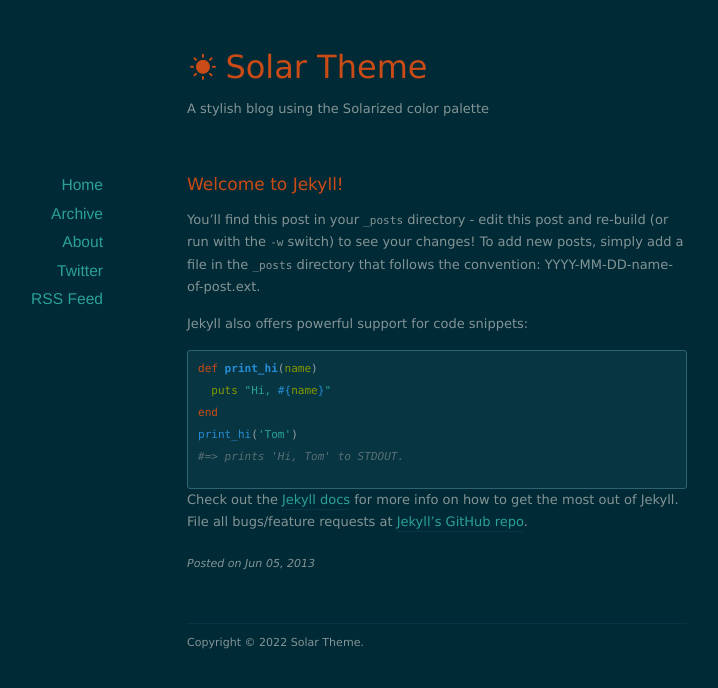
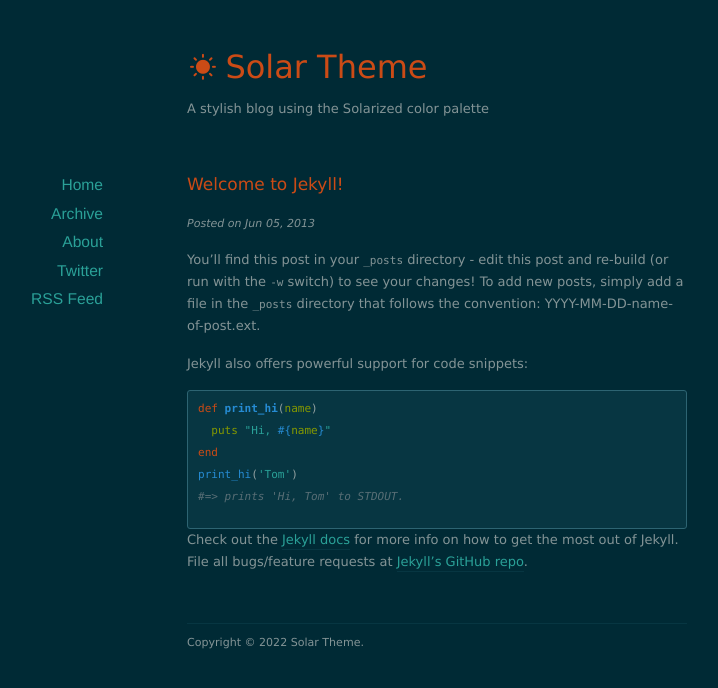
Before and after one commit to shashwat-r/shashwat-r.github.io, a Jekyll site: the page built from _posts/2013-06-05-welcome-to-jekyll.markdown, in a window 1280 px wide. Shown: the top 688 px of the page, without its empty margins (203-921 px from the left). Built offline with Jekyll 4.4.1, drawn with Linux system fonts in a browser that asks for light colours; nearby versions of some CDN libraries.

Commit message:
spacing changes and move created at above

```diff
--- a/_layouts/post.html
+++ b/_layouts/post.html
@@ -12,8 +12,8 @@ layout: default
     <h1><a href="{{ page.url }}">{{ page.title }}</a></h1>
   {% endif %}
 
+  <p class="meta">Posted on <span class="postdate">{{ page.date | date: "%b %d, %Y" }}</span></p>
+
   <div class="post-content">{{ content }}</div>
 
-	<p class="meta">Posted on <span class="postdate">{{ page.date | date: "%b %d, %Y" }}</span></p>
-
 </article>
```
Lines whose indentation alone changed are shown as unchanged.
